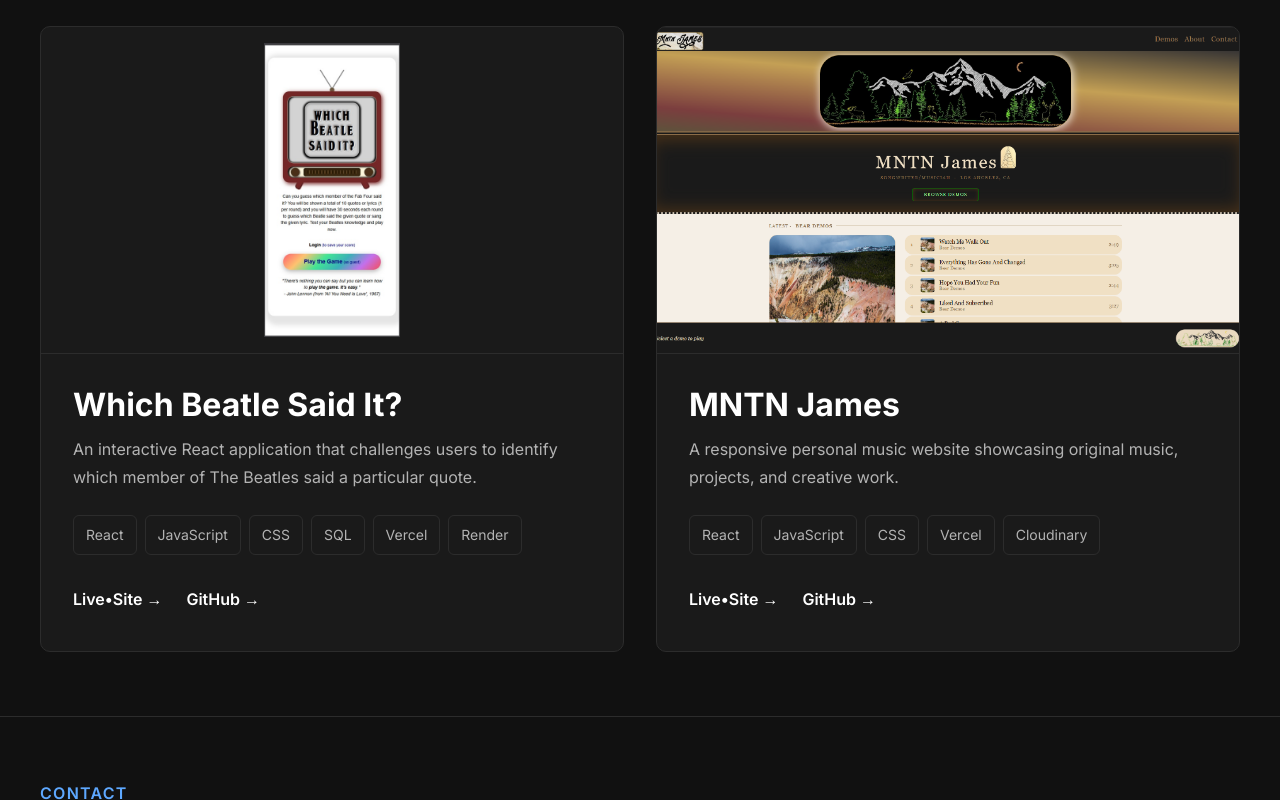
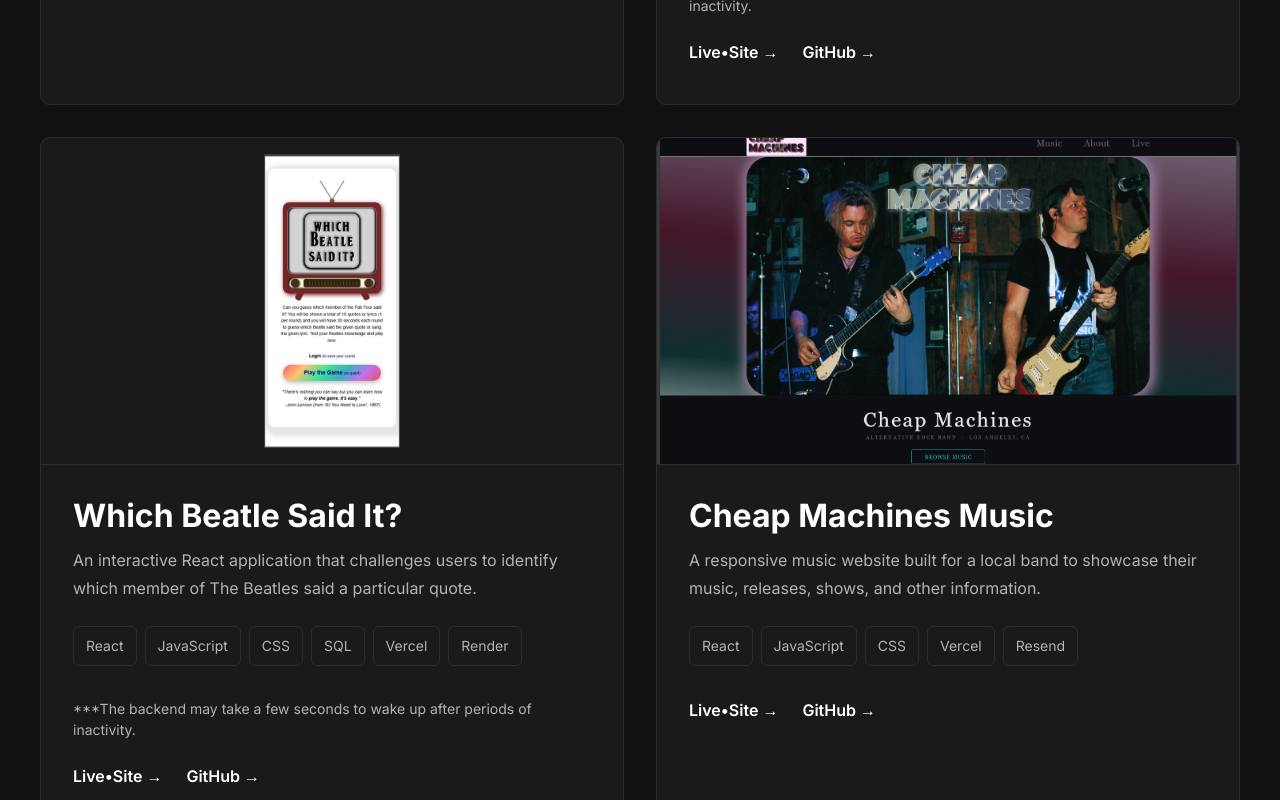
Before and after one commit to topmiljm/my-portfolio, a React (Vite) app: page / in a window 1280 px wide. Shown: the part 3300-4100 px from the top of the page. Built offline with nearby package versions, Linux system fonts and the light colour scheme.

Commit message:
Added cheapmachines project card; styling

```diff
--- a/src/components/Projects/Projects.css
+++ b/src/components/Projects/Projects.css
@@ -79,29 +79,6 @@
     transform: scale(1.03);
 }
 
-.project-card__image-wrapper {
-    width: 100%;
-    aspect-ratio: 16 / 9;
-    overflow: hidden;
-
-    border-bottom: 1px solid var(--color-border);
-}
-
-.project-card__image {
-    display: block;
-
-    width: 100%;
-    height: 100%;
-
-    object-fit: cover;
-
-    transition: transform var(--transition);
-}
-
-.project-card:hover .project-card__image {
-    transform: scale(1.03);
-}
-
 .project-card__image-wrapper--mobile {
     display: flex;
     justify-content: center;
@@ -152,6 +129,14 @@
     font-size: var(--fs-300);
 }
 
+.project-card__note {
+    margin-bottom: var(--space-5);
+
+    color: var(--color-text-secondary);
+    font-size: var(--fs-300);
+    line-height: 1.5;
+}
+
 .project-card__links {
     display: flex;
     align-items: center;
--- a/src/components/Projects/Projects.jsx
+++ b/src/components/Projects/Projects.jsx
@@ -51,6 +51,12 @@ function Projects() {
                                     ))}
                                 </ul>
 
+                                {project.backendNote && (
+                                    <p className="project-card__note">
+                                        {project.backendNote}
+                                    </p>
+                                )}
+
                                 <div className="project-card__links">
                                     <a
                                         href={project.liveUrl}
--- a/src/data/projects.js
+++ b/src/data/projects.js
@@ -3,6 +3,8 @@ const projects = [
     id: 1,
     title: "JT's Vinyl Store",
     image: "/projects/jts-vinyl-store.png",
+    backendNote:
+      "***The backend may take a few seconds to wake up after periods of inactivity.",
     description:
       "A full-stack e-commerce application for browsing vinyl records, managing a shopping cart, and completing purchases through Stripe.",
     technologies: [
@@ -41,6 +43,8 @@ const projects = [
     id: 3,
     title: "Zen Zinnati Music",
     image: "/projects/zen-zinnati-music.png",
+    backendNote:
+      "***The backend may take a few seconds to wake up after periods of inactivity.",
     description:
       "A responsive music application for exploring albums and tracks, with persistent audio playback and album detail pages.",
     technologies: [
@@ -62,6 +66,8 @@ const projects = [
     title: "Which Beatle Said It?",
     image: "/projects/which-beatle-said-it.png",
     imageType: "mobile",
+    backendNote:
+      "***The backend may take a few seconds to wake up after periods of inactivity.",
     description:
       "An interactive React application that challenges users to identify which member of The Beatles said a particular quote.",
     technologies: [
@@ -78,9 +84,25 @@ const projects = [
 
   {
     id: 5,
-    title: "MNTN James",
+    title: "Cheap Machines Music",
+    image: "/projects/cheapmachines-music.png",
+    description:
+      "A responsive music website built for a local band to showcase their music, releases, shows, and other information.",
+    technologies: [
+      "React",
+      "JavaScript",
+      "CSS",
+      "Vercel",
+      "Resend",
+    ],
+    liveUrl: "https://cheapmachines-music.vercel.app/",
+    githubUrl: "https://github.com/topmiljm/cheapmachines-music",
+  },
+
+  {
+    id: 6,
+    title: "MNTN James Music",
     image: "/projects/mntn-james-music.png",
-    // imageType: "mobile",
     description:
       "A responsive personal music website showcasing original music, projects, and creative work.",
     technologies: [
@@ -89,6 +111,7 @@ const projects = [
       "CSS",
       "Vercel",
       "Cloudinary",
+      "Resend",
     ],
     liveUrl: "https://mntnjames-music.vercel.app/",
     githubUrl: "https://github.com/topmiljm/mntnjames-music",
```
Also changed, not shown: public/projects/cheapmachines-music.png (added), public/projects/mntn-james-music.png.
